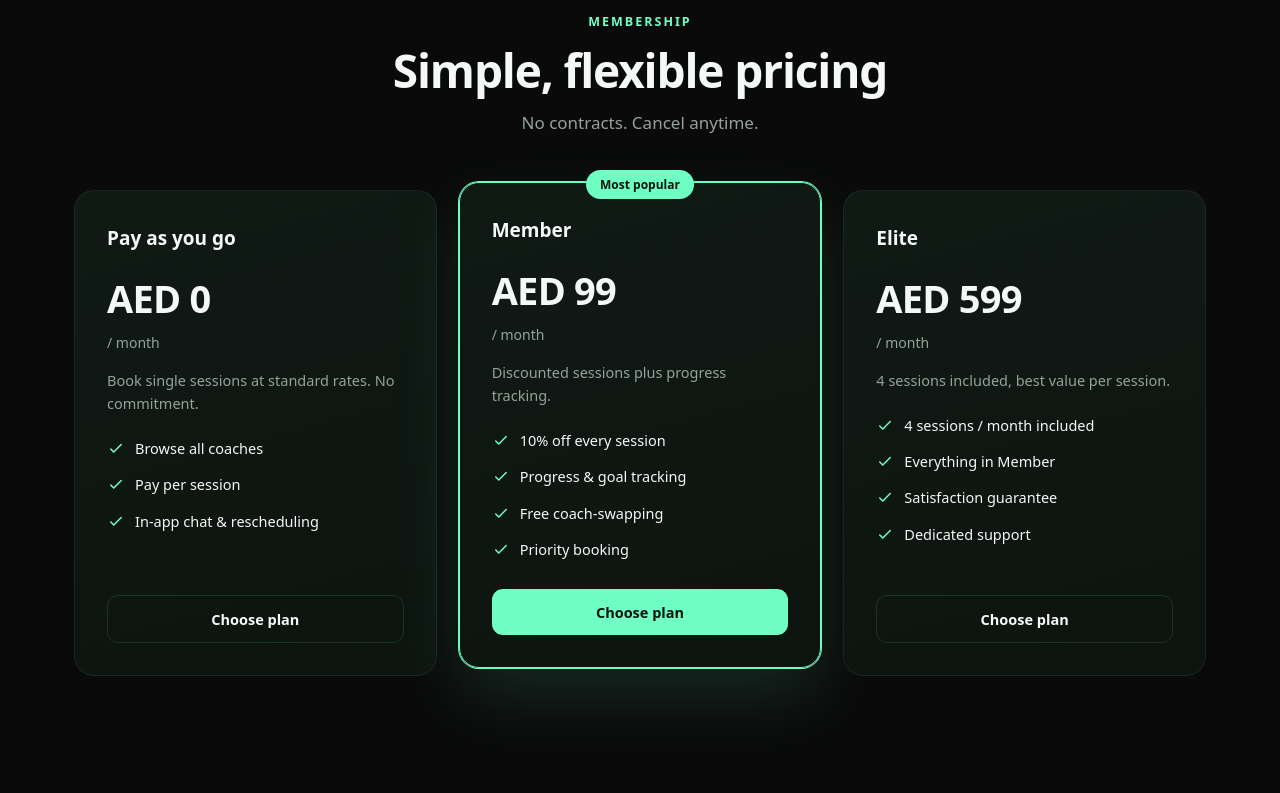
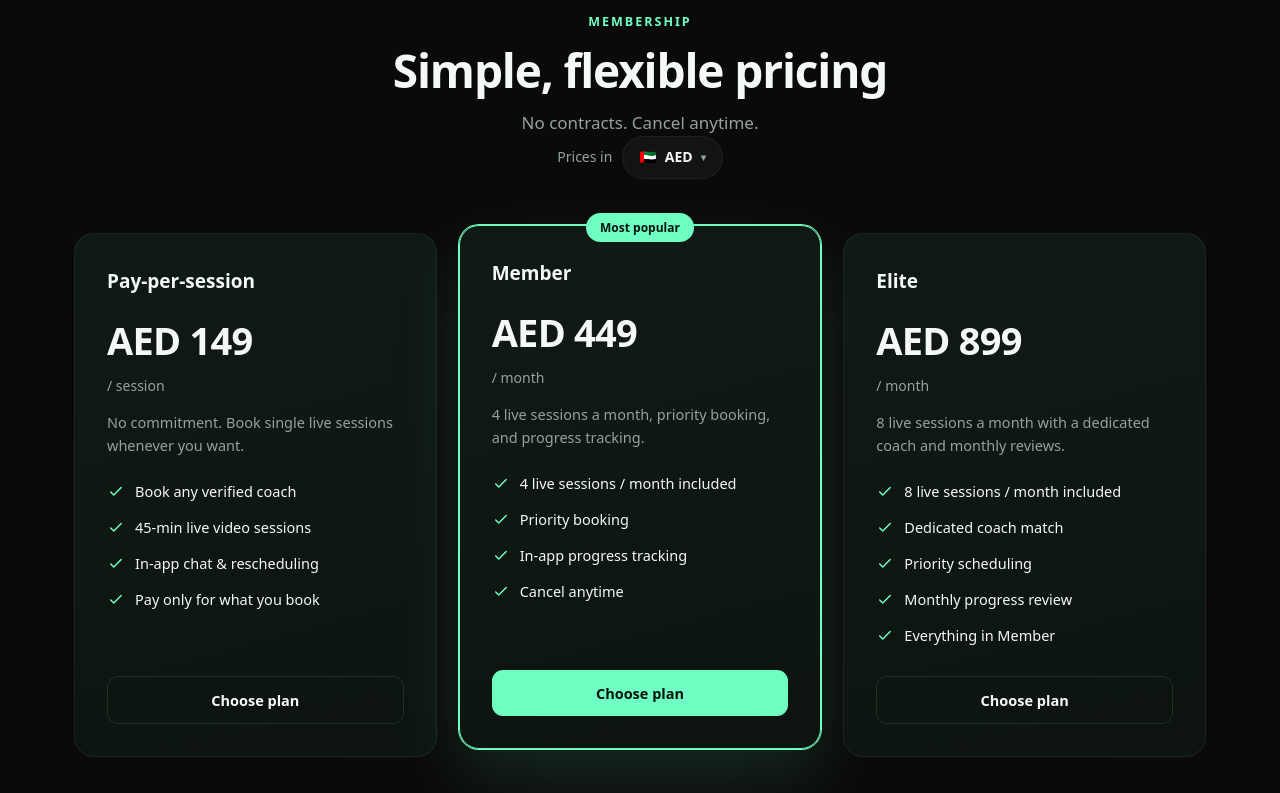
Before and after one commit to jaekyungchun/kinora, a plain HTML site: page index.html in a window 1280 px wide. Shown: the part 4980-5773 px from the top of the page. Drawn offline with nearby package versions, Linux system fonts and the light colour scheme; a web font is replaced by a local one.

Commit message:
Phase 2: landing pricing reconciled to funnel (149/449/899) + multi-currency selector

```diff
--- a/index.html
+++ b/index.html
@@ -259,6 +259,19 @@
   .cp-expect li svg{flex:0 0 auto;margin-top:2px}
   .cp-foot{display:flex;align-items:center;justify-content:space-between;gap:14px;border-top:1px solid var(--line-2);padding-top:18px}
   .cp-foot .price .p{font-family:var(--display);font-weight:900;font-size:20px} .cp-foot .price .u{color:var(--gray);font-size:12.5px}
+  /* landing currency selector */
+  .cur-select{display:flex;align-items:center;justify-content:center;gap:10px;margin:0 auto 26px}
+  .cur-label{color:var(--gray);font-size:14px}
+  .cur-dd{position:relative}
+  .cur-dd summary{list-style:none;cursor:pointer;display:inline-flex;align-items:center;gap:8px;background:rgba(255,255,255,.04);border:1px solid var(--line-2);border-radius:100px;padding:9px 16px;font-weight:800;font-size:14px;color:var(--white,#F4F8F6)}
+  .cur-dd summary::-webkit-details-marker{display:none} .cur-dd summary::marker{content:""}
+  .cur-dd[open] summary{border-color:var(--mint)}
+  .cur-dd .chev{color:var(--gray);font-size:10px}
+  .cur-menu{position:absolute;top:50px;left:50%;transform:translateX(-50%);background:#0d1712;border:1px solid var(--line);border-radius:14px;padding:6px;width:min(290px,90vw);max-height:340px;overflow:auto;box-shadow:0 24px 60px rgba(0,0,0,.6);z-index:60}
+  .cur-item{display:flex;align-items:center;gap:9px;width:100%;background:none;border:none;color:var(--white,#F4F8F6);padding:10px 11px;border-radius:9px;cursor:pointer;text-align:start;font-size:14px}
+  .cur-item:hover{background:rgba(111,255,194,.08)} .cur-item.on{background:rgba(111,255,194,.12)}
+  .cur-item b{min-width:40px} .cur-item .cn{color:var(--gray);flex:1;font-size:12px;white-space:nowrap;overflow:hidden;text-overflow:ellipsis} .cur-item .cv{color:var(--gray);font-size:12px}
+  .cur-item.on b,.cur-item.on .cv{color:var(--mint)}
 
   .reveal{opacity:0;transform:translateY(28px)}
   .reveal.left{transform:translateX(-40px)} .reveal.right{transform:translateX(40px)} .reveal.scale{transform:scale(.94)}
@@ -520,38 +533,14 @@
 <section class="block" id="pricing" style="padding-top:20px">
   <div class="wrap">
     <div class="center reveal"><div class="eyebrow" data-i18n="pricing_eyebrow">Membership</div><h2 class="sec" data-i18n="pricing_title">Simple, flexible pricing</h2><p class="sec-sub" data-i18n="pricing_sub">No contracts. Cancel anytime.</p></div>
-    <div class="tiers">
-      <div class="tier reveal left">
-        <h3 data-i18n="p1_name">Pay as you go</h3><div class="amt">AED 0</div><div class="per" data-i18n="per_month">/ month</div>
-        <p class="desc" data-i18n="p1_d">Book single sessions at standard rates. No commitment.</p>
-        <ul>
-          <li><svg width="18" height="18" viewBox="0 0 24 24" fill="none"><path d="M5 12l4 4 10-10" stroke="#6FFFC2" stroke-width="2" stroke-linecap="round" stroke-linejoin="round"/></svg><span data-i18n="p1_f1">Browse all coaches</span></li>
-          <li><svg width="18" height="18" viewBox="0 0 24 24" fill="none"><path d="M5 12l4 4 10-10" stroke="#6FFFC2" stroke-width="2" stroke-linecap="round" stroke-linejoin="round"/></svg><span data-i18n="p1_f2">Pay per session</span></li>
-          <li><svg width="18" height="18" viewBox="0 0 24 24" fill="none"><path d="M5 12l4 4 10-10" stroke="#6FFFC2" stroke-width="2" stroke-linecap="round" stroke-linejoin="round"/></svg><span data-i18n="p1_f3">In-app chat &amp; rescheduling</span></li>
-        </ul><button class="btn btn-ghost" data-i18n="choose" onclick="location.href=&#39;app.html&#39;">Choose plan</button>
-      </div>
-      <div class="tier feat reveal">
-        <div class="tag" data-i18n="popular">Most popular</div>
-        <h3 data-i18n="p2_name">Member</h3><div class="amt">AED 99</div><div class="per" data-i18n="per_month">/ month</div>
-        <p class="desc" data-i18n="p2_d">Discounted sessions plus progress tracking.</p>
-        <ul>
-          <li><svg width="18" height="18" viewBox="0 0 24 24" fill="none"><path d="M5 12l4 4 10-10" stroke="#6FFFC2" stroke-width="2" stroke-linecap="round" stroke-linejoin="round"/></svg><span data-i18n="p2_f1">10% off every session</span></li>
-          <li><svg width="18" height="18" viewBox="0 0 24 24" fill="none"><path d="M5 12l4 4 10-10" stroke="#6FFFC2" stroke-width="2" stroke-linecap="round" stroke-linejoin="round"/></svg><span data-i18n="p2_f2">Progress &amp; goal tracking</span></li>
-          <li><svg width="18" height="18" viewBox="0 0 24 24" fill="none"><path d="M5 12l4 4 10-10" stroke="#6FFFC2" stroke-width="2" stroke-linecap="round" stroke-linejoin="round"/></svg><span data-i18n="p2_f3">Free coach-swapping</span></li>
-          <li><svg width="18" height="18" viewBox="0 0 24 24" fill="none"><path d="M5 12l4 4 10-10" stroke="#6FFFC2" stroke-width="2" stroke-linecap="round" stroke-linejoin="round"/></svg><span data-i18n="p2_f4">Priority booking</span></li>
-        </ul><button class="btn btn-primary mag" data-i18n="choose" onclick="location.href=&#39;app.html&#39;">Choose plan</button>
-      </div>
-      <div class="tier reveal right">
-        <h3 data-i18n="p3_name">Elite</h3><div class="amt">AED 599</div><div class="per" data-i18n="per_month">/ month</div>
-        <p class="desc" data-i18n="p3_d">4 sessions included, best value per session.</p>
-        <ul>
-          <li><svg width="18" height="18" viewBox="0 0 24 24" fill="none"><path d="M5 12l4 4 10-10" stroke="#6FFFC2" stroke-width="2" stroke-linecap="round" stroke-linejoin="round"/></svg><span data-i18n="p3_f1">4 sessions / month included</span></li>
-          <li><svg width="18" height="18" viewBox="0 0 24 24" fill="none"><path d="M5 12l4 4 10-10" stroke="#6FFFC2" stroke-width="2" stroke-linecap="round" stroke-linejoin="round"/></svg><span data-i18n="p3_f2">Everything in Member</span></li>
-          <li><svg width="18" height="18" viewBox="0 0 24 24" fill="none"><path d="M5 12l4 4 10-10" stroke="#6FFFC2" stroke-width="2" stroke-linecap="round" stroke-linejoin="round"/></svg><span data-i18n="p3_f3">Satisfaction guarantee</span></li>
-          <li><svg width="18" height="18" viewBox="0 0 24 24" fill="none"><path d="M5 12l4 4 10-10" stroke="#6FFFC2" stroke-width="2" stroke-linecap="round" stroke-linejoin="round"/></svg><span data-i18n="p3_f4">Dedicated support</span></li>
-        </ul><button class="btn btn-ghost" data-i18n="choose" onclick="location.href=&#39;app.html&#39;">Choose plan</button>
-      </div>
+    <div class="cur-select reveal">
+      <span class="cur-label" id="curLabel">Prices in</span>
+      <details class="cur-dd" id="curDD">
+        <summary><span id="curFlag">🇦🇪</span> <span id="curCode">AED</span> <span class="chev">▾</span></summary>
+        <div class="cur-menu" id="curMenu"></div>
+      </details>
     </div>
+    <div class="tiers" id="tierGrid"></div>
   </div>
 </section>
 
@@ -656,6 +645,59 @@ const reduced = matchMedia('(prefers-reduced-motion: reduce)').matches;
 function t(k){return (I18N[LANG]&&I18N[LANG][k])||I18N.en[k]||k;}
 function go(id){document.getElementById(id).scrollIntoView();}
 
+/* ===== pricing + multi-currency (single source of truth, mirrors the funnel) ===== */
+function ld(d){return (d&&(d[LANG]??d.en))||"";}
+const CURRENCIES={
+  AED:{sym:"AED",rate:1,round:1,name:"UAE Dirham",flag:"🇦🇪",pre:true},
+  USD:{sym:"$",rate:0.272,round:1,name:"US Dollar",flag:"🇺🇸",pre:true},
+  EUR:{sym:"€",rate:0.25,round:1,name:"Euro",flag:"🇪🇺",pre:true},
+  GBP:{sym:"£",rate:0.214,round:1,name:"British Pound",flag:"🇬🇧",pre:true},
+  KRW:{sym:"₩",rate:377,round:100,name:"Korean Won",flag:"🇰🇷",pre:true},
+  SAR:{sym:"SAR",rate:1.02,round:1,name:"Saudi Riyal",flag:"🇸🇦",pre:true},
+  JPY:{sym:"¥",rate:42,round:10,name:"Japanese Yen",flag:"🇯🇵",pre:true},
+  INR:{sym:"₹",rate:22.8,round:1,name:"Indian Rupee",flag:"🇮🇳",pre:true},
+  CNY:{sym:"¥",rate:1.97,round:1,name:"Chinese Yuan",flag:"🇨🇳",pre:true},
+  CAD:{sym:"C$",rate:0.378,round:1,name:"Canadian Dollar",flag:"🇨🇦",pre:true}
+};
+const CUR_LABEL={en:"Prices in",ar:"الأسعار بـ",zh:"价格货币",ru:"Цены в",ko:"표시 통화"};
+let CUR="AED";
+function fmtIn(aed,code){const c=CURRENCIES[code]||CURRENCIES.AED;let v=aed*c.rate;v=c.round>1?Math.round(v/c.round)*c.round:Math.round(v);const s=v.toLocaleString("en-US");return c.pre?c.sym+" "+s:s+" "+c.sym;}
+function fmtP(aed){return fmtIn(aed,CUR);}
+const LTIERS=[
+  {id:"payg",price:149,unit:"per_session",pop:false,
+    name:{en:"Pay-per-session",ar:"الدفع لكل جلسة",zh:"按次付费",ru:"Оплата за сессию",ko:"세션별 결제"},
+    desc:{en:"No commitment. Book single live sessions whenever you want.",ar:"بدون التزام. احجز جلسات مباشرة مفردة متى شئت.",zh:"无需承诺。随时预约单次实时课程。",ru:"Без обязательств. Разовые живые сессии когда угодно.",ko:"약정 없이 원할 때 단일 실시간 세션을 예약하세요."},
+    feats:[{en:"Book any verified coach",ar:"احجز أي مدرب موثّق",zh:"预约任意认证教练",ru:"Любой проверенный тренер",ko:"인증 코치 자유 예약"},{en:"45-min live video sessions",ar:"جلسات فيديو مباشرة 45 دقيقة",zh:"45 分钟实时视频课程",ru:"Живые видеосессии 45 мин",ko:"45분 실시간 영상 세션"},{en:"In-app chat & rescheduling",ar:"محادثة وإعادة جدولة داخل التطبيق",zh:"应用内聊天与改期",ru:"Чат и перенос в приложении",ko:"앱 내 채팅·일정 변경"},{en:"Pay only for what you book",ar:"ادفع فقط لما تحجزه",zh:"仅为所约课程付费",ru:"Платите только за забронированное",ko:"예약한 만큼만 결제"}]},
+  {id:"member",price:449,unit:"per_month",pop:true,
+    name:{en:"Member",ar:"عضو",zh:"会员",ru:"Участник",ko:"멤버"},
+    desc:{en:"4 live sessions a month, priority booking, and progress tracking.",ar:"4 جلسات مباشرة شهرياً، حجز بأولوية، وتتبّع للتقدّم.",zh:"每月 4 次实时课程，优先预约与进度追踪。",ru:"4 живые сессии в месяц, приоритет и отслеживание прогресса.",ko:"매월 4회 실시간 세션, 우선 예약, 진행 추적."},
+    feats:[{en:"4 live sessions / month included",ar:"4 جلسات مباشرة شهرياً",zh:"每月含 4 次实时课程",ru:"4 живые сессии в месяц включены",ko:"매월 4회 실시간 세션 포함"},{en:"Priority booking",ar:"حجز بأولوية",zh:"优先预约",ru:"Приоритетная запись",ko:"우선 예약"},{en:"In-app progress tracking",ar:"تتبّع التقدّم داخل التطبيق",zh:"应用内进度追踪",ru:"Отслеживание прогресса",ko:"앱 내 진행 추적"},{en:"Cancel anytime",ar:"ألغِ في أي وقت",zh:"随时取消",ru:"Отмена в любой момент",ko:"언제든 해지"}]},
+  {id:"elite",price:899,unit:"per_month",pop:false,
+    name:{en:"Elite",ar:"النخبة",zh:"精英",ru:"Элита",ko:"엘리트"},
+    desc:{en:"8 live sessions a month with a dedicated coach and monthly reviews.",ar:"8 جلسات مباشرة شهرياً مع مدرب مخصّص ومراجعات شهرية.",zh:"每月 8 次实时课程，专属教练与每月复盘。",ru:"8 живых сессий в месяц с личным тренером и ежемесячным разбором.",ko:"매월 8회 실시간 세션, 전담 코치와 월간 리뷰."},
+    feats:[{en:"8 live sessions / month included",ar:"8 جلسات مباشرة شهرياً",zh:"每月含 8 次实时课程",ru:"8 живых сессий в месяц включены",ko:"매월 8회 실시간 세션 포함"},{en:"Dedicated coach match",ar:"مطابقة مدرب مخصّص",zh:"专属教练匹配",ru:"Персональный подбор тренера",ko:"전담 코치 매칭"},{en:"Priority scheduling",ar:"جدولة بأولوية",zh:"优先排期",ru:"Приоритетное расписание",ko:"우선 일정 예약"},{en:"Monthly progress review",ar:"مراجعة تقدّم شهرية",zh:"每月进度复盘",ru:"Ежемесячный разбор прогресса",ko:"월간 진행 리뷰"},{en:"Everything in Member",ar:"كل مزايا العضو",zh:"包含会员全部权益",ru:"Всё из «Участник»",ko:"멤버 혜택 전부 포함"}]}
+];
+const CKSVG='<svg width="18" height="18" viewBox="0 0 24 24" fill="none"><path d="M5 12l4 4 10-10" stroke="#6FFFC2" stroke-width="2" stroke-linecap="round" stroke-linejoin="round"/></svg>';
+function renderPricing(){
+  const grid=document.getElementById("tierGrid");if(!grid)return;
+  const unit={per_session:t('per_session'),per_month:t('per_month')};
+  grid.innerHTML=LTIERS.map((tr,i)=>`
+    <div class="tier ${tr.pop?'feat':''} reveal ${i===0?'left':i===2?'right':''}">
+      ${tr.pop?`<div class="tag">${t('popular')}</div>`:''}
+      <h3>${ld(tr.name)}</h3><div class="amt">${fmtP(Number(tr.price))}</div><div class="per">${unit[tr.unit]}</div>
+      <p class="desc">${ld(tr.desc)}</p>
+      <ul>${tr.feats.map(f=>`<li>${CKSVG}<span>${ld(f)}</span></li>`).join('')}</ul>
+      <button class="btn ${tr.pop?'btn-primary mag':'btn-ghost'}" onclick="location.href='app.html'">${t('choose')}</button>
+    </div>`).join('');
+  observeReveal();
+}
+function renderCurMenu(){
+  const menu=document.getElementById("curMenu");if(!menu)return;
+  menu.innerHTML=Object.keys(CURRENCIES).map(code=>{const c=CURRENCIES[code];return `<button class="cur-item${CUR===code?' on':''}" data-cur="${code}"><span class="flag">${c.flag}</span><b>${code}</b><span class="cn">${c.name}</span><span class="cv">${fmtIn(449,code)}</span></button>`;}).join('');
+  menu.querySelectorAll("[data-cur]").forEach(b=>b.addEventListener("click",()=>{CUR=b.dataset.cur;document.getElementById("curFlag").textContent=CURRENCIES[CUR].flag;document.getElementById("curCode").textContent=CUR;const dd=document.getElementById("curDD");if(dd)dd.open=false;renderPricing();renderCurMenu();}));
+}
+function applyPricingLang(){const cl=document.getElementById("curLabel");if(cl)cl.textContent=CUR_LABEL[LANG]||CUR_LABEL.en;renderPricing();renderCurMenu();}
+
 function renderCoaches(){
   document.getElementById("coachGrid").innerHTML = COACHES.map((c,i)=>`
     <div class="coach reveal scale tilt" style="transition-delay:${i*55}ms;cursor:pointer" onclick="openCoach(${i})" role="button" tabindex="0" onkeydown="if(event.key==='Enter')openCoach(${i})">
@@ -677,6 +719,7 @@ function applyLang(lang){
   document.querySelectorAll("[data-i18n]").forEach(el=>{const k=el.getAttribute("data-i18n");if(I18N[lang][k]!==undefined)el.textContent=I18N[lang][k];});
   document.querySelectorAll(".lang-item").forEach(it=>it.classList.toggle("active",it.dataset.lang===lang));
   renderCoaches();
+  applyPricingLang();
 }
 
 const langBtn=document.getElementById("langBtn"),langMenu=document.getElementById("langMenu");
```
